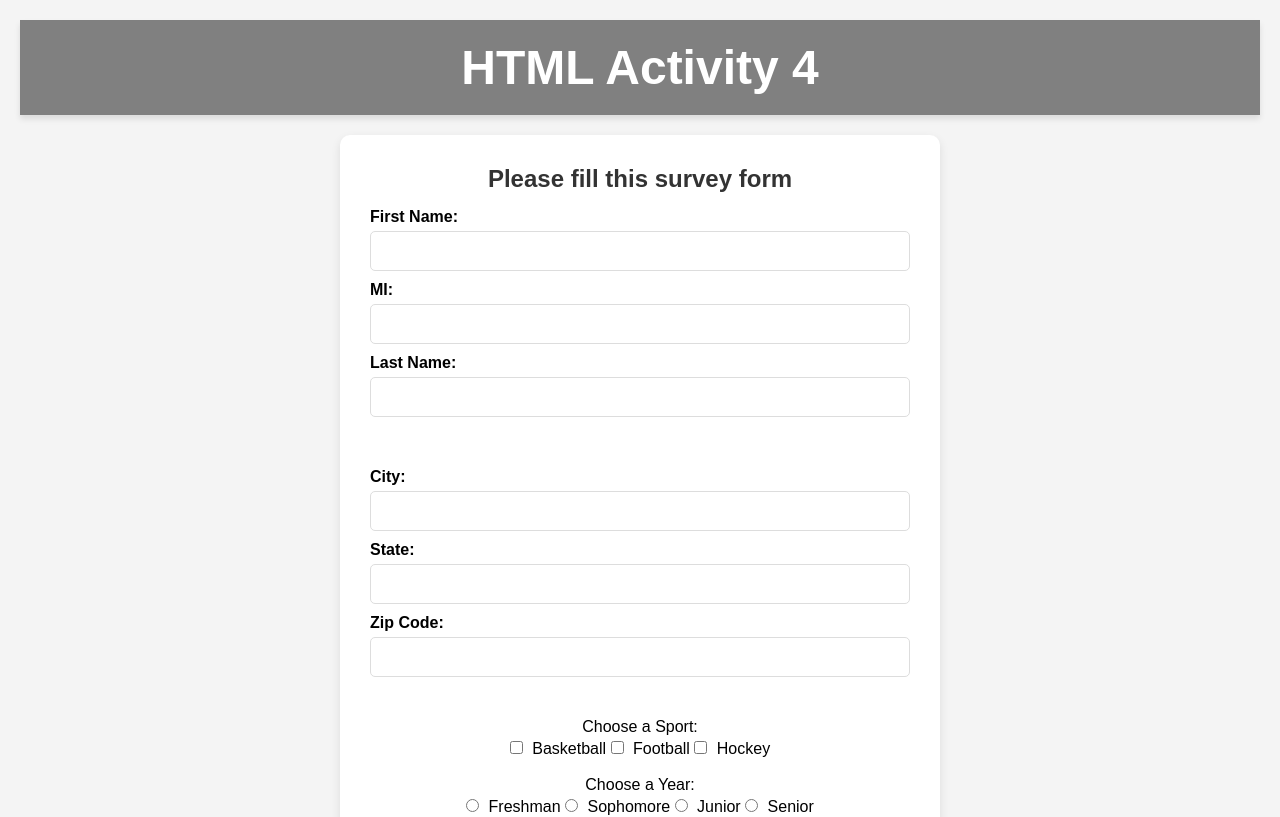
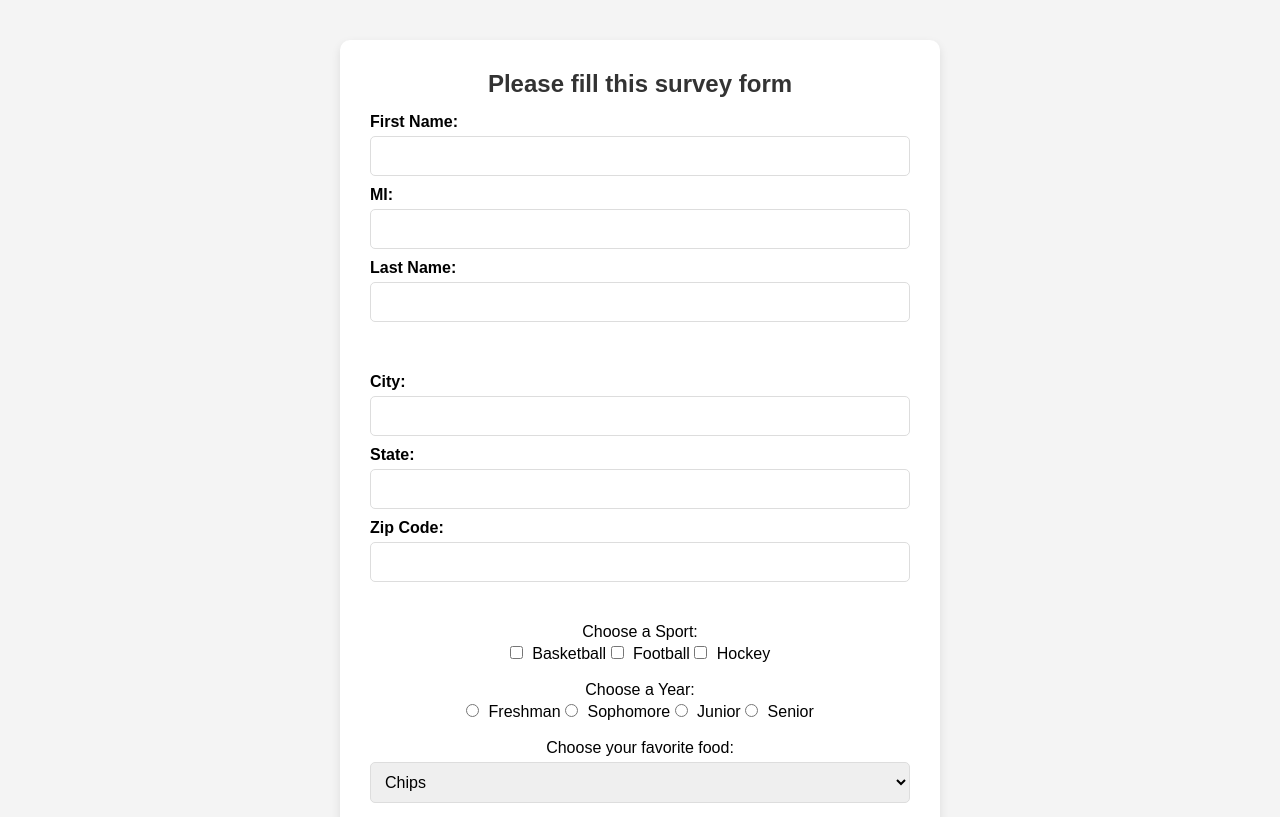
Before and after one commit to davenarchives/html-forms, a plain HTML site: page index.html in a window 1280 px wide. Shown: the top 817 px of the page. Drawn offline with Linux system fonts and the light colour scheme.

Commit message:
some adjustments

```diff
--- a/index.html
+++ b/index.html
@@ -8,9 +8,6 @@
 </head>
 <body>
 
-    <header class="header">
-        <h1>HTML Activity 4</h1>
-    </header>
 
     <div class="container">
         <h2>Please fill this survey form</h2>
--- a/styles.css
+++ b/styles.css
@@ -3,6 +3,7 @@
     padding: 0;
     box-sizing: border-box;
     font-family: 'Poppins', sans-serif;
+    user-select: none;
 }
 
 body {
@@ -13,20 +14,6 @@ body {
     min-height: 100vh;
     padding: 20px;
     overflow: auto;
-}
-
-.header {
-    width: 100%;
-    background-color: grey;
-    color: white;
-    text-align: center;
-    padding: 20px 0;
-    font-size: 24px;
-    font-weight: bold;
-    position: sticky;
-    top: 0;
-    z-index: 1000;
-    box-shadow: 0 4px 6px rgba(0, 0, 0, 0.1);
 }
 
 .container {
```
